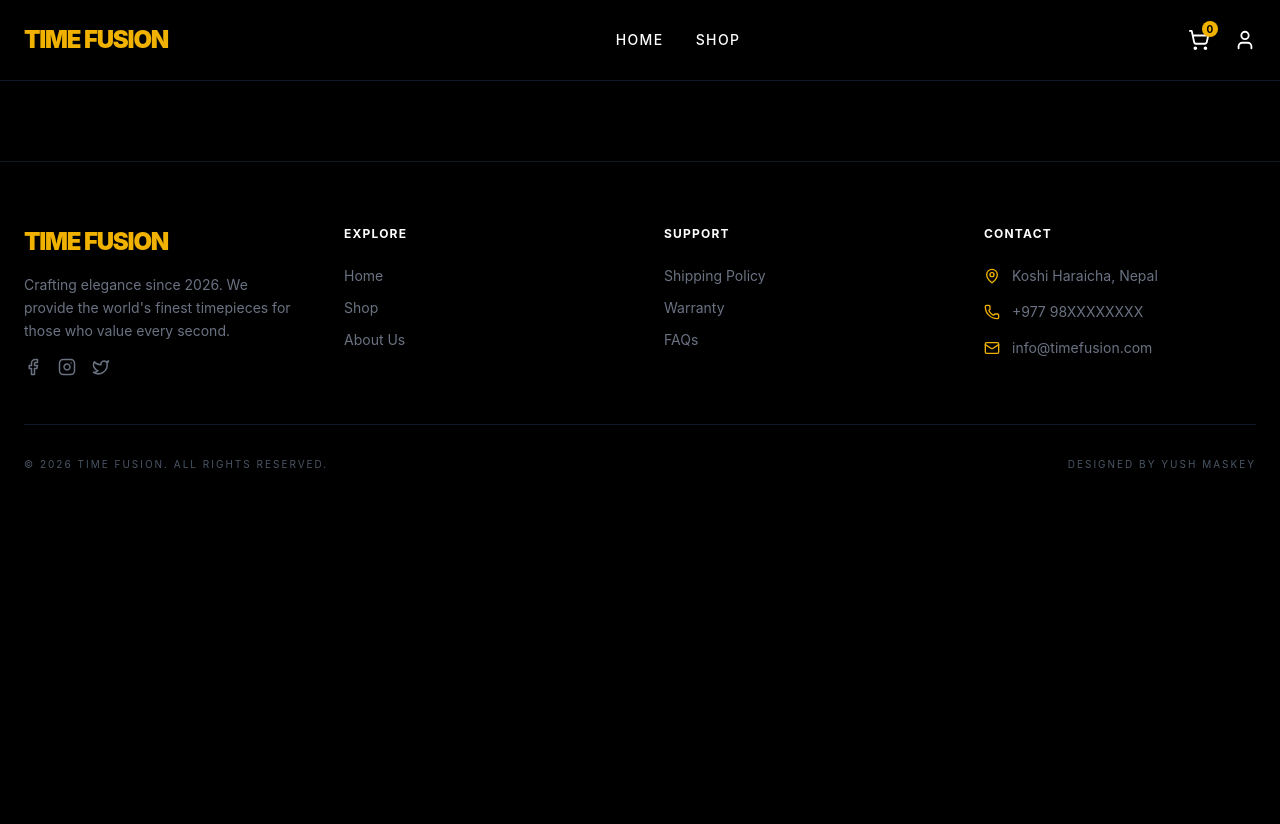
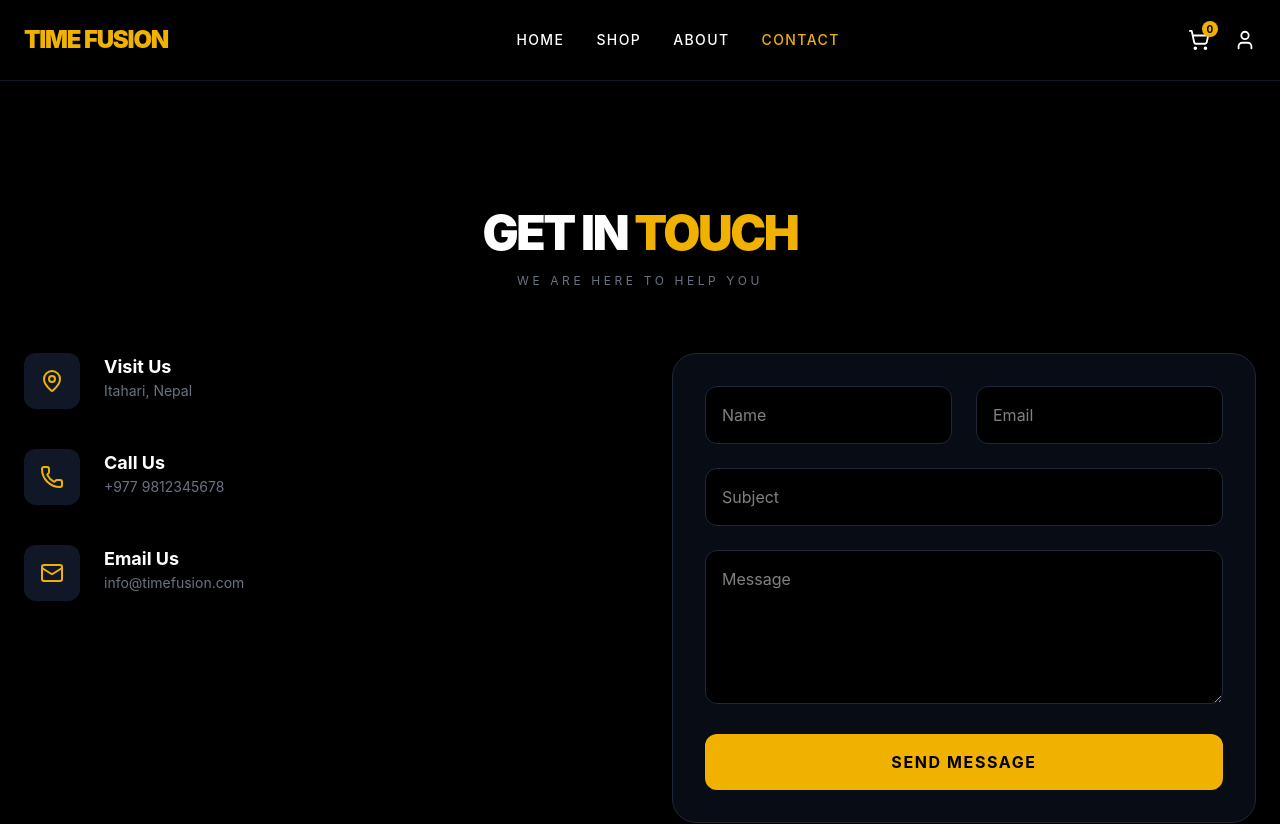
Before and after one commit to yushmaskey4/ghadi_pasal, a React (Vite) app: page /contact in a window 1280 px wide. Shown: the top 824 px of the page. Before the commit the page ends 800 px from the top, so only its background shows below. Built offline with nearby package versions, Linux system fonts and the light colour scheme.

Commit message:
some modification

```diff
--- a/src/App.jsx
+++ b/src/App.jsx
@@ -4,6 +4,8 @@ import Navbar from "./components/Navbar";
 import Home from "./pages/Home";
 import Shop from "./pages/Shop";
 import Footer from "./components/Footer";
+import About from "./pages/About";
+import Contact from "./pages/Contact";
 
 function App() {
   const [cart, setCart] = useState([]);
@@ -29,6 +31,8 @@ function App() {
         <Routes>
           <Route path="/" element={<Home addToCart={addToCart} />} />
           <Route path="/shop" element={<Shop addToCart={addToCart} />} />
+          <Route path="/about" element={<About />} />
+          <Route path="/contact" element={<Contact />} />
         </Routes>
         <Footer />
       </div>
--- a/src/components/Footer.jsx
+++ b/src/components/Footer.jsx
@@ -28,6 +28,7 @@ const Footer = () => {
             <li><Link to="/" className="hover:text-yellow-500 transition">Home</Link></li>
             <li><Link to="/shop" className="hover:text-yellow-500 transition">Shop</Link></li>
             <li><Link to="/about" className="hover:text-yellow-500 transition">About Us</Link></li>
+            <li><Link to="/contact" className="hover:text-yellow-500 transition">Contact</Link></li>
           </ul>
         </div>
 
@@ -46,11 +47,11 @@ const Footer = () => {
           <h4 className="text-white font-bold uppercase text-xs tracking-widest mb-6">Contact</h4>
           <div className="flex items-center gap-3">
             <MapPin size={16} className="text-yellow-500" />
-            <span>Koshi Haraicha, Nepal</span>
+            <span>Itahari, Nepal</span>
           </div>
           <div className="flex items-center gap-3">
             <Phone size={16} className="text-yellow-500" />
-            <span>+977 98XXXXXXXX</span>
+            <span>+977 9812345678</span>
           </div>
           <div className="flex items-center gap-3">
             <Mail size={16} className="text-yellow-500" />
@@ -62,7 +63,7 @@ const Footer = () => {
       {/* Bottom Bar */}
       <div className="max-w-7xl mx-auto pt-8 border-t border-gray-900 flex flex-col md:flex-row justify-between items-center gap-4 text-[10px] text-gray-600 uppercase tracking-[0.2em]">
         <p>© {currentYear} TIME FUSION. ALL RIGHTS RESERVED.</p>
-        <p>DESIGNED BY YUSH MASKEY</p>
+        <p>DESIGNED BY  BALEN SAMPANG OLI</p>
       </div>
     </footer>
   );
--- a/src/components/Navbar.jsx
+++ b/src/components/Navbar.jsx
@@ -13,6 +13,8 @@ const Navbar = ({ cartCount, isMenuOpen, setIsMenuOpen }) => {
       <div className="hidden md:flex space-x-8 text-sm font-medium tracking-widest uppercase">
         <NavLink to="/" className={({isActive}) => isActive ? "text-yellow-500" : "hover:text-yellow-500 transition"}>Home</NavLink>
         <NavLink to="/shop" className={({isActive}) => isActive ? "text-yellow-500" : "hover:text-yellow-500 transition"}>Shop</NavLink>
+        <NavLink to="/about" className={({isActive}) => isActive ? "text-yellow-500" : "hover:text-yellow-500 transition"}>About</NavLink>
+        <NavLink to="/contact" className={({isActive}) => isActive ? "text-yellow-500" : "hover:text-yellow-500 transition"}>Contact</NavLink>
       </div>
       <div className="flex items-center gap-6">
         <div className="relative cursor-pointer hover:text-yellow-500 transition">
```
